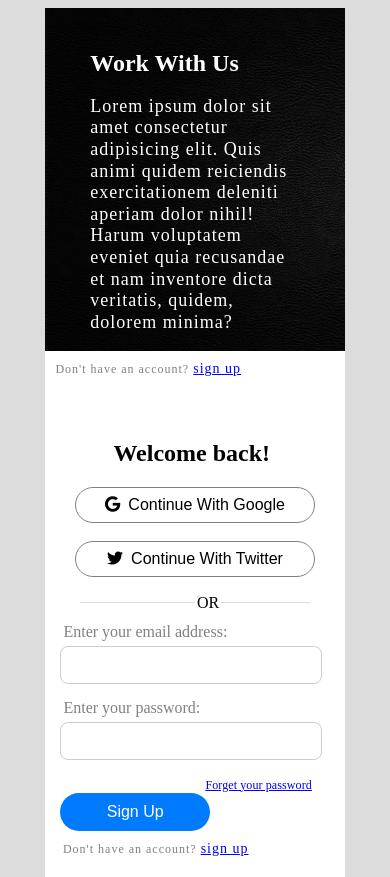
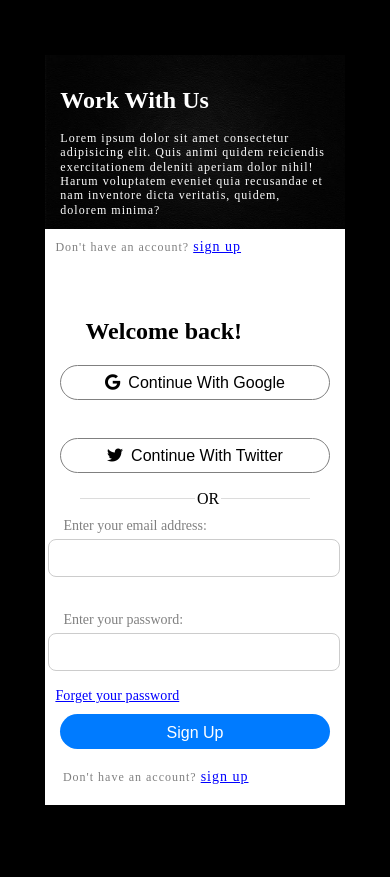
Before and after one commit to GhaliaSaleh/responsive-Login-Page, a plain HTML site: page index.html in a window 390 px wide. Drawn offline with Linux system fonts and the light colour scheme.

Commit message:
Update style.css

```diff
--- a/style.css
+++ b/style.css
@@ -1,11 +1,11 @@
 body{
-  background-color:gainsboro;
+  background-color:black;
 }
 
 .container{
 width: 100%;
 height: 100vh;
-background-color:gainsboro;
+background-color:black;
 display: flex;
 justify-content: center;
 align-items: center;
@@ -178,7 +178,7 @@ button[type="submit"]:hover {
   font-size: 10px;
 }
 
-@media (max-width: 480px) {
+@media (max-width: 767px) {
   .content {
     flex-direction: column;
     height: auto;
@@ -273,3 +273,200 @@ button[type="submit"]:hover {
   letter-spacing: 0.1px;
 }
 }
+
+@media (max-width: 480px) {
+  .text {
+    width: 90%;
+    padding-top: 15px;
+  }
+
+  .text h1 {
+    font-size: 24px;
+    line-height: 1.2;
+  }
+
+  .text p {
+    font-size: 16px;
+    line-height: 1.2;
+  }
+
+  label[for="email"],
+  label[for="password"]{
+    font-size: 14px;
+    margin: 20px 0 5px 18px;
+  }
+
+  input[type="password"],input[type="email"] {
+    width: 90%;
+    font-size: 14px;
+    margin-left: 15px;
+    padding: 8px;
+    }
+
+    button[type="submit"] {
+    width: 80%;
+    font-size: 16px;
+    margin-left: auto;
+    margin-right: auto;
+    }
+
+    a[href="#forget"]{
+    font-size: 14px;
+    margin-left: auto;
+    margin-right: auto;
+    }
+    }
+
+
+/* Media queries for smaller screens */
+@media (max-width: 767px) {
+  .content {
+    flex-direction: column;
+    height: auto;
+  }
+
+  .left-col,
+  .right-col {
+    flex-basis: 100%;
+    height: auto;
+  }
+
+  .text {
+    width: 70%;
+    padding-top: 25px;
+    text-align: left;
+  }
+
+  .text h1 {
+    font-size: 24px;
+    line-height: 1.2;
+    text-align:left;
+
+  }
+
+  .text p {
+    font-size: 18px;
+    line-height: 1.2;
+    text-align:left;
+  }
+
+  .right-col p {
+    text-align: left;
+    margin-bottom: 10px;
+    font-size: 12px;
+    color: gray;
+  }
+
+  .right-col p a {
+    font-size: 14px;
+
+  }
+
+  .right-col h2 {
+    font-size: 24px;
+    text-align: left;
+  }
+
+  button {
+    width: 80%;
+    max-width: unset;
+    font-size: 16px;
+    margin: 10px auto;
+  }
+
+  label[for="email"],
+  label[for="password"]{
+    font-size: 16px;
+    margin: 20px 0 5px 18px;
+  }
+
+  input[type="password"],
+  input[type="email"] {
+    width: 80%;
+    font-size: 14px;
+    margin-left: 15px;
+  }
+
+  button[type="submit"] {
+    width: 50%;
+    font-size: 16px;
+    margin-left: 15px;
+  }
+
+  .sign {
+    font-size: 12px;
+    width: 95%;
+    margin: 0 auto;
+    text-align: center;
+  }
+
+  a[href="#forget"]{
+    color: blue;
+    font-size: 12px;
+    margin-left: 10rem;
+    margin-block: 5px;
+    letter-spacing: 0.1px;
+  }
+}
+
+/* Media queries for even smaller screens */
+@media (max-width: 480px) {
+
+.right-col h2{
+  margin-left: auto;
+    margin-right: auto;
+
+}
+
+  .text {
+    width: 90%;
+    padding-top: 15px;
+  }
+
+  .text h1 {
+    font-size: 24px;
+    line-height: 1.2;
+  }
+
+  .text p {
+    font-size: 12px;
+    line-height: 1.2;
+  }
+
+  label[for="email"],
+  label[for="password"]{
+    font-size: 14px;
+    margin: 20px 0 5px 18px}
+
+    input[type="password"],
+    input[type="email"] {
+    width: 90%;
+    max-width: unset;
+    font-size: 14px;
+    margin-left: 3px;
+    margin-right: auto;
+    padding: 10px;
+    }
+
+    button[type="submit"] {
+      width: 90%;
+      height: 35px;
+      max-width: unset;
+      font-size: 16px;
+      margin: 10px auto;
+    }
+
+    a[href="#forget"]{
+    font-size: 14px;
+    margin-left: 10px;
+    margin-right: auto;
+    margin-top: 10px;
+    }
+    button {
+      width: 90%;
+      height: 35px;
+      max-width: unset;
+      font-size: 16px;
+      margin: 10px auto;
+    }
+    }
```
